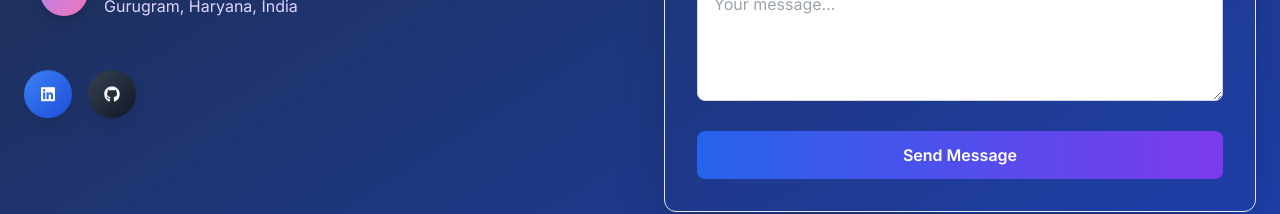
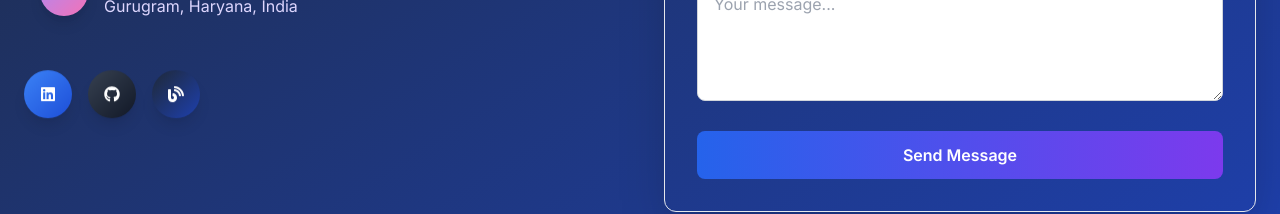
Before and after one commit to Bunnyrishi/bunnyrishi.github.io, a React (Create React App) app: page / in a window 1280 px wide. Shown: the part 7471-7685 px from the top of the page. Built offline with nearby package versions, Linux system fonts and the light colour scheme.

Commit message:
✨ Add DevOps blog icon and link to portfolio contact section

```diff
--- a/src/App.js
+++ b/src/App.js
@@ -1,7 +1,7 @@
 import React, { useState, useEffect, useRef } from "react";
 import { BrowserRouter as Router, Routes, Route } from "react-router-dom";
 import { motion } from "framer-motion";
-import { FaLinkedin, FaGithub, FaEnvelope, FaPhone, FaDownload, FaExternalLinkAlt, FaTimes, FaBars, FaMapMarkerAlt } from "react-icons/fa";
+import { FaLinkedin, FaGithub, FaEnvelope, FaPhone, FaDownload, FaExternalLinkAlt, FaTimes, FaBars, FaMapMarkerAlt, FaBlog } from "react-icons/fa";
 import { SiAmazonaws, SiDocker, SiKubernetes, SiTerraform, SiJenkins, SiAzuredevops, SiPrometheus, SiGrafana } from "react-icons/si";
 import emailjs from '@emailjs/browser';
 import LinkedInProfile from './LinkedInProfile';
@@ -785,6 +785,14 @@ function Portfolio() {
                 >
                   <FaGithub />
                 </a>
+                <a
+                  href="https://bunnyrishi.github.io/devops-blog"
+                  target="_blank"
+                  rel="noopener noreferrer"
+                  className="w-12 h-12 bg-gradient-to-br from-orange-500 to-red-600 text-white rounded-full flex items-center justify-center hover:scale-110 transition-all duration-300 shadow-lg animate-bounce"
+                >
+                  <FaBlog />
+                </a>
               </div>
             </motion.div>
 
```
Also changed, not shown: 8 other files (tests, documents, lock files or other folders).
